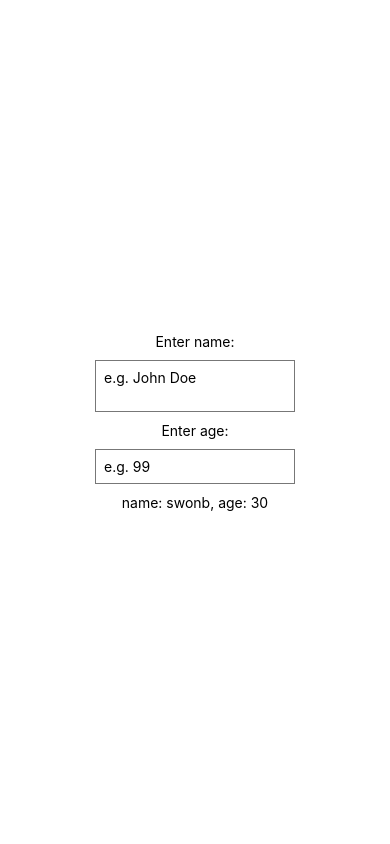
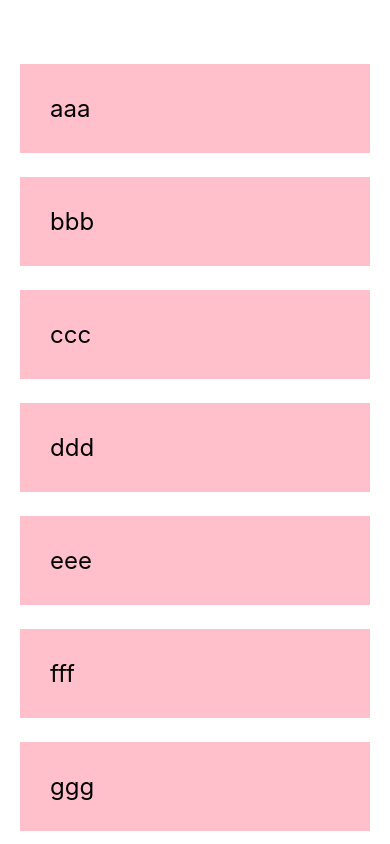
Before and after one commit to swonbae/ReactNative, a React Native app: screen / in a window 390 px wide. Built offline with nearby package versions, Linux system fonts and the light colour scheme.

Commit message:
List & ScrollView (#6)

```diff
--- a/App.js
+++ b/App.js
@@ -1,31 +1,27 @@
 import { StatusBar } from "expo-status-bar";
 import React, { useState } from "react";
-import { StyleSheet, Text, View, TextInput } from "react-native";
+import { StyleSheet, Text, View, ScrollView } from "react-native";
 
 export default function App() {
-  const [name, setName] = useState("swonb");
-  const [age, setAge] = useState("30");
+  const [people, setPeople] = useState([
+    { name: "aaa", key: "1" },
+    { name: "bbb", key: "2" },
+    { name: "ccc", key: "3" },
+    { name: "ddd", key: "4" },
+    { name: "eee", key: "5" },
+    { name: "fff", key: "6" },
+    { name: "ggg", key: "7" },
+  ]);
 
   return (
     <View style={styles.container}>
-      <Text>Enter name:</Text>
-      <TextInput
-        multiline
-        style={styles.input}
-        placeholder="e.g. John Doe"
-        onChangeText={(val) => setName(val)}
-      />
-      <Text>Enter age:</Text>
-      <TextInput
-        keyboardType="numeric"
-        style={styles.input}
-        placeholder="e.g. 99"
-        onChangeText={(val) => setAge(val)}
-      />
-
-      <Text>
-        name: {name}, age: {age}
-      </Text>
+      <ScrollView>
+        {people.map((item) => (
+          <View key={item.key}>
+            <Text style={styles.item}>{item.name}</Text>
+          </View>
+        ))}
+      </ScrollView>
       <StatusBar style="auto" />
     </View>
   );
@@ -35,14 +31,15 @@ const styles = StyleSheet.create({
   container: {
     flex: 1,
     backgroundColor: "#fff",
-    alignItems: "center",
-    justifyContent: "center",
+    paddingTop: 40,
+    paddingHorizontal: 20,
+    // alignItems: "center",
+    // justifyContent: "center",
   },
-  input: {
-    borderWidth: 1,
-    borderColor: "#777",
-    padding: 8,
-    margin: 10,
-    width: 200,
+  item: {
+    marginTop: 24,
+    padding: 30,
+    backgroundColor: "pink",
+    fontSize: 24,
   },
 });
```
